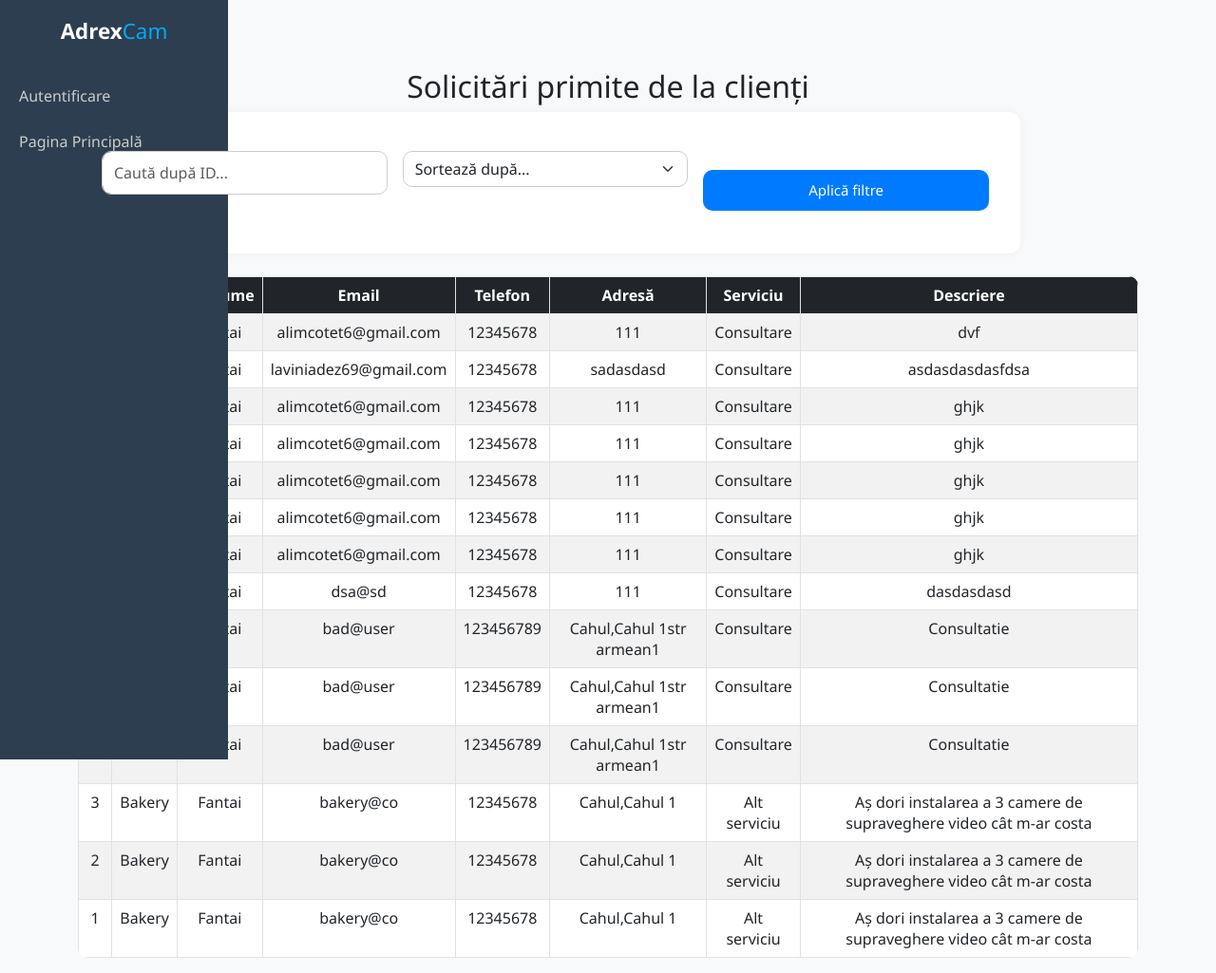
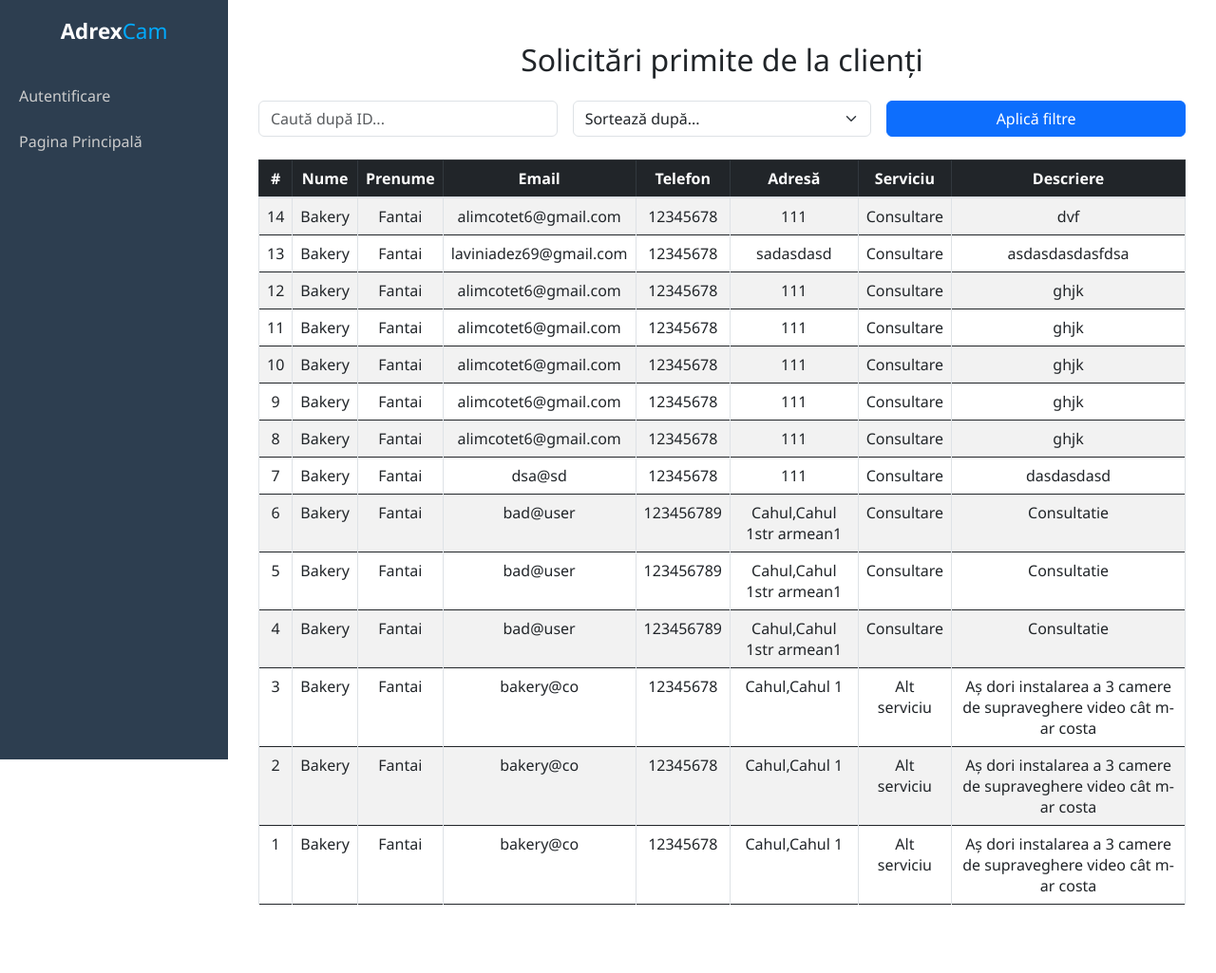
Before and after one commit to Pozitiv4k/AdrexM, a PHP site: page /users_clients/leads.php in a window 1280 px wide. Shown: the whole page at 95% size. After the commit the page ends 953 px from the top, so only its background shows below. Run offline with PHP 8.4, Linux system fonts and the light colour scheme; data comes from the database, SQL or seed files in the repository; some libraries are stand-ins or nearby versions.

Commit message:
Update proiect11

```diff
--- a/users_clients/leads.php
+++ b/users_clients/leads.php
@@ -1,9 +1,8 @@
 <?php
 include("../include/init.php");
 include("../db/db.php");
-include("../include/nav.php");
+include("../include/nav.php"); // Sidebar-ul e inclus de tine separat
 
-// Filtrare
 $order_by = "id DESC";
 $search_id = '';
 if (isset($_GET['sort'])) {
@@ -18,7 +17,6 @@ if (!empty($_GET['id_cautat'])) {
 } else {
     $sql = "SELECT * FROM leads ORDER BY $order_by";
 }
-
 $result = mysqli_query($conn, $sql);
 ?>
 
@@ -29,15 +27,27 @@ $result = mysqli_query($conn, $sql);
     <title>Leads - Solicitări Clienți</title>
     <meta name="viewport" content="width=device-width, initial-scale=1.0">
 
-    <link href="css/s.css" rel="stylesheet">
-    <link href="css/nav.css" rel="stylesheet">
+    <!-- CSS -->
     <link href="https://cdn.jsdelivr.net/npm/bootstrap@5.3.0/dist/css/bootstrap.min.css" rel="stylesheet">
+    <link href="../css/nav.css" rel="stylesheet"> <!-- Sidebar CSS deja existent -->
+    <style>
+        .main-content {
+            padding: 20px;
+            padding-left: 260px; /* compensare pentru sidebar */
+        }
+        @media (max-width: 768px) {
+            .main-content {
+                padding-left: 20px; /* pe mobil, sidebar e ascuns/colapsat */
+            }
+        }
+    </style>
 </head>
 <body>
-<div class="container mt-5">
+
+<div class="main-content">
+    <div class="container-fluid">
         <h2 class="text-center mb-4">Solicitări primite de la clienți</h2>
 
-    <!-- Formular filtrare -->
         <form method="GET" class="row g-3 mb-4">
             <div class="col-md-4">
                 <input type="text" name="id_cautat" class="form-control" placeholder="Caută după ID..." value="<?= htmlspecialchars($search_id) ?>">
@@ -57,8 +67,8 @@ $result = mysqli_query($conn, $sql);
         </form>
 
         <div class="table-responsive">
-        <table class="table table-bordered table-striped align-middle">
-            <thead class="table-dark text-center">
+            <table class="table table-bordered table-striped text-center">
+                <thead class="table-dark">
                     <tr>
                         <th>#</th>
                         <th>Nume</th>
@@ -85,15 +95,15 @@ $result = mysqli_query($conn, $sql);
                         </tr>
                     <?php endwhile; ?>
                 <?php else: ?>
-                <tr>
-                    <td colspan="8" class="text-center">Nu s-au găsit rezultate.</td>
-                </tr>
+                    <tr><td colspan="8">Nu s-au găsit rezultate.</td></tr>
                 <?php endif; ?>
                 </tbody>
             </table>
         </div>
     </div>
+</div>
 
+<!-- JS -->
 <script src="https://cdn.jsdelivr.net/npm/bootstrap@5.3.0/dist/js/bootstrap.bundle.min.js"></script>
 </body>
 </html>
```
Lines whose indentation alone changed are shown as unchanged.
